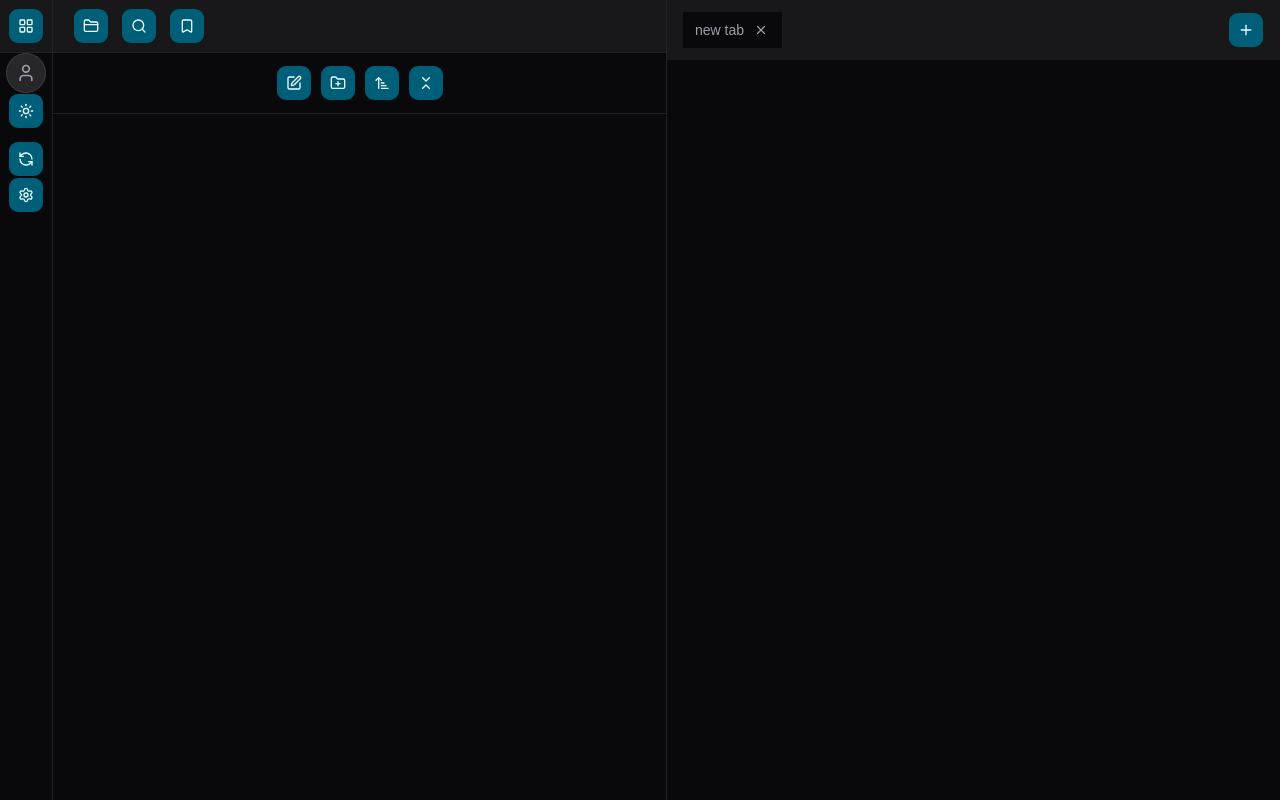
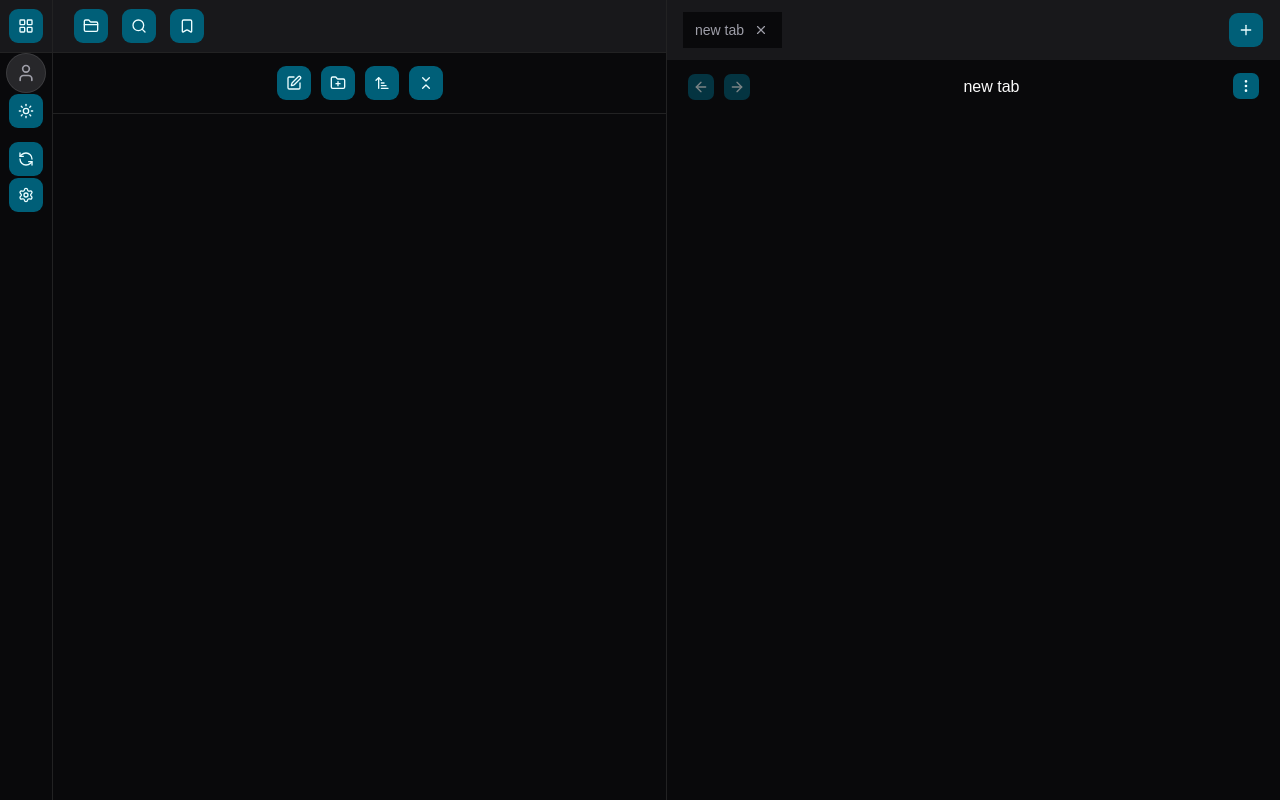
Before and after one commit to tidal-codes/notebook-pwa, a React (Vite) app: page / in a window 1280 px wide. Built offline with nearby package versions, Linux system fonts and the light colour scheme.

Commit message:
feat+ui: add tab history step feature - tab-controller-section ui

```diff
--- /dev/null
+++ b/src/features/tabs/use-tab-history-step.ts
@@ -0,0 +1,15 @@
+import { tabHistoryStepped } from "@/entities/tabs/model/slice";
+import { useAppDispatch } from "@/shared/config/store/hooks";
+import { useCallback } from "react";
+
+export default function useTabHistoryStep() {
+  const dispatch = useAppDispatch();
+  const handleTabHistoryStep = useCallback(
+    (direction: "back" | "forward") => {
+      dispatch(tabHistoryStepped({ direction }));
+    },
+    [dispatch],
+  );
+
+  return { handleTabHistoryStep };
+}
--- a/src/widgets/editor-area/ui/editor-area.tsx
+++ b/src/widgets/editor-area/ui/editor-area.tsx
@@ -1,13 +1,18 @@
+import TabControllerSection from "./tab-controller-section";
 import TabsSection from "./tabs-section";
-
 
 export default function EditorArea() {
   return (
     <div className="w-full h-full flex flex-col">
       <div className="bg-card w-full px-4 py-3">
-        <TabsSection/>
+        <TabsSection />
       </div>
-      <div className="flex-1"></div>
+      <div className="flex-1 flex flex-col">
+        <div>
+          <TabControllerSection />
+        </div>
+        <div className="flex-1"></div>
+      </div>
     </div>
   );
 }
--- /dev/null
+++ b/src/widgets/editor-area/ui/tab-controller-section-history.tsx
@@ -0,0 +1,32 @@
+import {
+  selectCanStepBack,
+  selectCanStepForward,
+} from "@/entities/tabs/model/selectors";
+import useTabHistoryStep from "@/features/tabs/use-tab-history-step";
+import { useAppSelector } from "@/shared/config/store/hooks";
+import { Button } from "@/shared/ui/button";
+import { ArrowLeft, ArrowRight } from "lucide-react";
+
+export default function TabControllerSectionHistory() {
+  const canStepBack = useAppSelector(selectCanStepBack);
+  const { handleTabHistoryStep } = useTabHistoryStep();
+  const canStepForward = useAppSelector(selectCanStepForward);
+  return (
+    <div className="flex items-center gap-2">
+      <Button
+        size="icon-sm"
+        disabled={!canStepBack}
+        onClick={() => handleTabHistoryStep("back")}
+      >
+        <ArrowLeft />
+      </Button>
+      <Button
+        size="icon-sm"
+        disabled={!canStepForward}
+        onClick={() => handleTabHistoryStep("forward")}
+      >
+        <ArrowRight />
+      </Button>
+    </div>
+  );
+}
--- /dev/null
+++ b/src/widgets/editor-area/ui/tab-controller-section-menu.tsx
@@ -0,0 +1,7 @@
+
+
+export default function TabControllerSectionMenu() {
+  return (
+    <div>TabControllerSectionMenu</div>
+  )
+}
--- /dev/null
+++ b/src/widgets/editor-area/ui/tab-controller-section-title.tsx
@@ -0,0 +1,15 @@
+import { notesQueryOptions } from "@/entities/note/api/note.queries";
+import { useQuery } from "@tanstack/react-query";
+
+interface Props {
+  noteId: string | null;
+}
+export default function TabControllerSectionTitle({ noteId }: Props) {
+  const { data: note } = useQuery({
+    ...notesQueryOptions,
+    enabled: !!noteId,
+    select: (data) => data.find((note) => note.id === noteId),
+  });
+
+  return <p>{note?.name || "new tab"}</p>;
+}
--- /dev/null
+++ b/src/widgets/editor-area/ui/tab-controller-section.tsx
@@ -0,0 +1,23 @@
+import { Button } from "@/shared/ui/button";
+import { ArrowLeft, ArrowRight, EllipsisVertical } from "lucide-react";
+import TabControllerSectionTitle from "./tab-controller-section-title";
+import { useAppSelector } from "@/shared/config/store/hooks";
+import { selectActiveNoteId } from "@/entities/tabs/model/selectors";
+import TabControllerSectionHistory from "./tab-controller-section-history";
+
+export default function TabControllerSection() {
+  const activeNoteId = useAppSelector(selectActiveNoteId);
+  return (
+    <div className="w-full flex items-center justify-between py-3 px-5">
+      <TabControllerSectionHistory />
+      <div>
+        <TabControllerSectionTitle noteId={activeNoteId} />
+      </div>
+      <div>
+        <Button size="icon-sm">
+          <EllipsisVertical />
+        </Button>
+      </div>
+    </div>
+  );
+}
```
